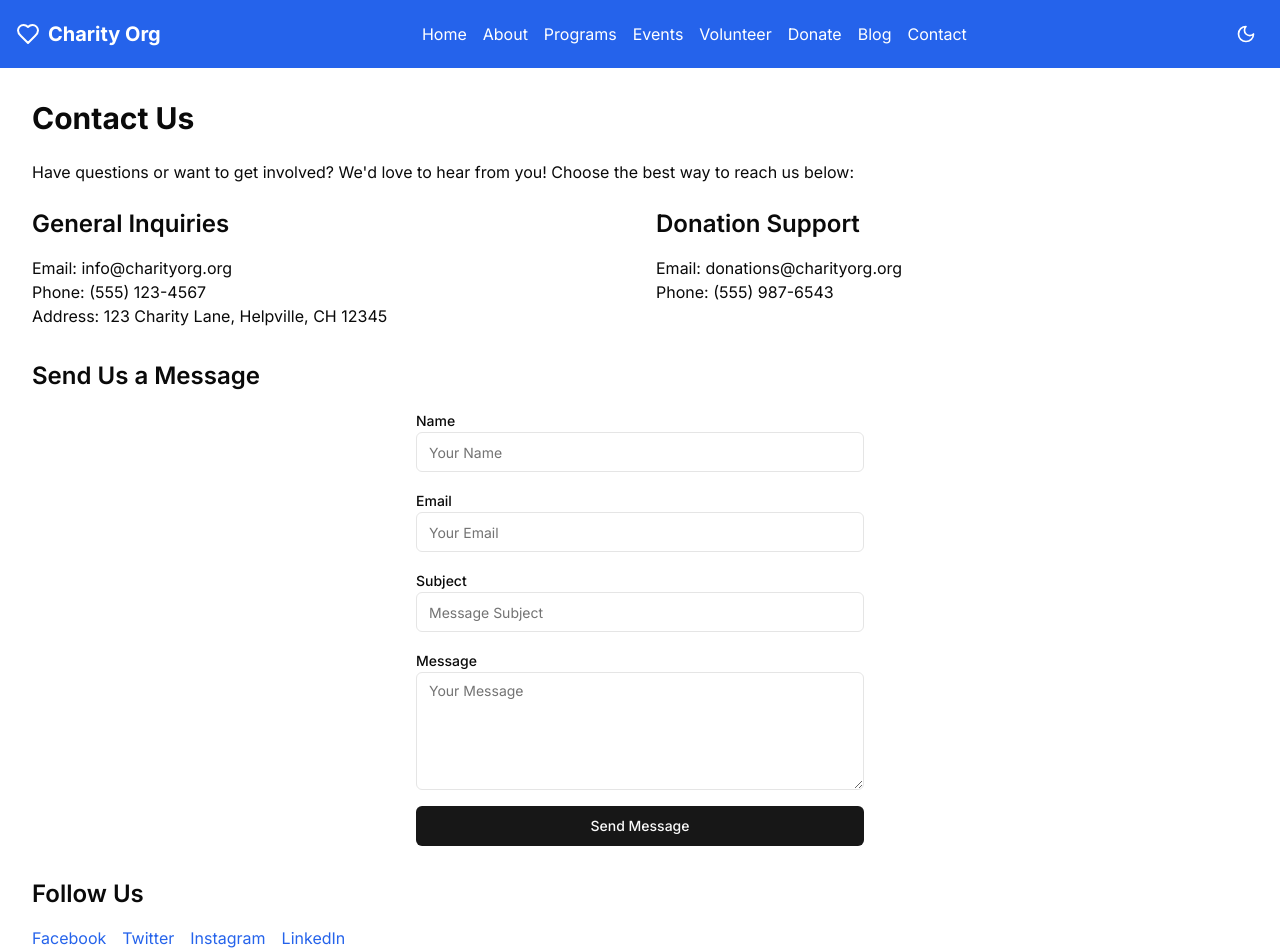
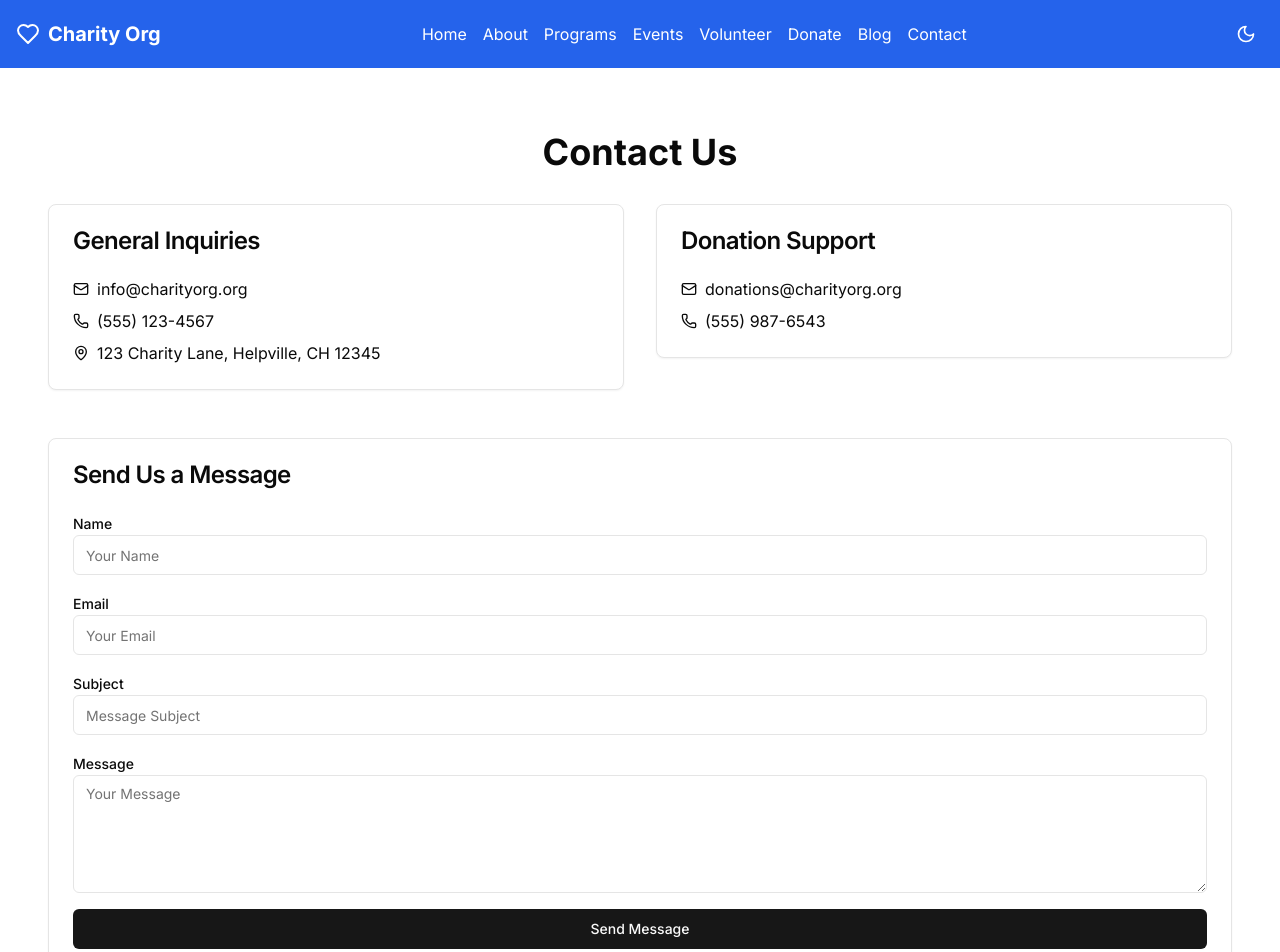
Before and after one commit to Mozart299/rsf-website, a Next.js app: page /contact in a window 1280 px wide. Shown: the top 952 px of the page. Built offline with nearby package versions, Linux system fonts and the light colour scheme.

Commit message:
Refactor Contact page with improved layout and animations; integrate Card components for inquiries and message form

```diff
--- a/src/app/contact/page.tsx
+++ b/src/app/contact/page.tsx
@@ -1,12 +1,14 @@
-'use client'
+"use client"
 
-import { Button } from '@/components/ui/button'
-import { Input } from '@/components/ui/input'
-import { Label } from '@/components/ui/label'
-import { Textarea } from '@/components/ui/textarea'
-import Link from 'next/link'
-import { motion } from 'framer-motion'
-import { useState } from 'react'
+import { Button } from "@/components/ui/button"
+import { Input } from "@/components/ui/input"
+import { Label } from "@/components/ui/label"
+import { Textarea } from "@/components/ui/textarea"
+import { Card, CardContent, CardHeader, CardTitle } from "@/components/ui/card"
+import Link from "next/link"
+import { motion } from "framer-motion"
+import { useState } from "react"
+import { Mail, Phone, MapPin, Facebook, Twitter, Instagram, Linkedin, Loader2 } from "lucide-react"
 
 export default function Contact() {
   const [isSubmitting, setIsSubmitting] = useState(false)
@@ -15,100 +17,114 @@ export default function Contact() {
     e.preventDefault()
     setIsSubmitting(true)
     // Simulate form submission
-    await new Promise(resolve => setTimeout(resolve, 2000))
+    await new Promise((resolve) => setTimeout(resolve, 2000))
     setIsSubmitting(false)
   }
 
+  const fadeInUp = {
+    initial: { opacity: 0, y: 20 },
+    animate: { opacity: 1, y: 0 },
+    transition: { duration: 0.5 },
+  }
+
   return (
-    <div>
-      <motion.h1
-        className="text-3xl font-bold mb-6"
-        initial={{ opacity: 0, y: -20 }}
-        animate={{ opacity: 1, y: 0 }}
-        transition={{ duration: 0.5 }}
-      >
+    <div className="container mx-auto px-4 py-8">
+      <motion.h1 className="text-4xl font-bold mb-8 text-center" {...fadeInUp}>
         Contact Us
       </motion.h1>
-      <motion.p
-        className="mb-6"
-        initial={{ opacity: 0, y: -20 }}
-        animate={{ opacity: 1, y: 0 }}
-        transition={{ duration: 0.5, delay: 0.2 }}
-      >
-        Have questions or want to get involved? We'd love to hear from you! Choose the best way to reach us below:
-      </motion.p>
 
-      <div className="grid grid-cols-1 md:grid-cols-2 gap-8 mb-8">
-        <motion.div
-          initial={{ opacity: 0, x: -20 }}
-          animate={{ opacity: 1, x: 0 }}
-          transition={{ duration: 0.5, delay: 0.4 }}
-        >
-          <h2 className="text-2xl font-semibold mb-4">General Inquiries</h2>
-          <p>Email: info@charityorg.org</p>
-          <p>Phone: (555) 123-4567</p>
-          <p>Address: 123 Charity Lane, Helpville, CH 12345</p>
+      <div className="grid grid-cols-1 md:grid-cols-2 gap-8 mb-12">
+        <motion.div {...fadeInUp} transition={{ delay: 0.2 }}>
+          <Card>
+            <CardHeader>
+              <CardTitle>General Inquiries</CardTitle>
+            </CardHeader>
+            <CardContent className="space-y-2">
+              <div className="flex items-center">
+                <Mail className="mr-2 h-4 w-4" />
+                <span>info@charityorg.org</span>
+              </div>
+              <div className="flex items-center">
+                <Phone className="mr-2 h-4 w-4" />
+                <span>(555) 123-4567</span>
+              </div>
+              <div className="flex items-center">
+                <MapPin className="mr-2 h-4 w-4" />
+                <span>123 Charity Lane, Helpville, CH 12345</span>
+              </div>
+            </CardContent>
+          </Card>
         </motion.div>
-        <motion.div
-          initial={{ opacity: 0, x: 20 }}
-          animate={{ opacity: 1, x: 0 }}
-          transition={{ duration: 0.5, delay: 0.6 }}
-        >
-          <h2 className="text-2xl font-semibold mb-4">Donation Support</h2>
-          <p>Email: donations@charityorg.org</p>
-          <p>Phone: (555) 987-6543</p>
+
+        <motion.div {...fadeInUp} transition={{ delay: 0.4 }}>
+          <Card>
+            <CardHeader>
+              <CardTitle>Donation Support</CardTitle>
+            </CardHeader>
+            <CardContent className="space-y-2">
+              <div className="flex items-center">
+                <Mail className="mr-2 h-4 w-4" />
+                <span>donations@charityorg.org</span>
+              </div>
+              <div className="flex items-center">
+                <Phone className="mr-2 h-4 w-4" />
+                <span>(555) 987-6543</span>
+              </div>
+            </CardContent>
+          </Card>
         </motion.div>
       </div>
 
-      <motion.div
-        initial={{ opacity: 0, y: 20 }}
-        animate={{ opacity: 1, y: 0 }}
-        transition={{ duration: 0.5, delay: 0.8 }}
-      >
-        <h2 className="text-2xl font-semibold mb-4">Send Us a Message</h2>
-        <form className="max-w-md mx-auto" onSubmit={handleSubmit}>
-          <div className="mb-4">
+      <motion.div {...fadeInUp} transition={{ delay: 0.6 }}>
+        <Card>
+          <CardHeader>
+            <CardTitle>Send Us a Message</CardTitle>
+          </CardHeader>
+          <CardContent>
+            <form className="space-y-4" onSubmit={handleSubmit}>
+              <div>
                 <Label htmlFor="name">Name</Label>
                 <Input type="text" id="name" placeholder="Your Name" required />
               </div>
-          <div className="mb-4">
+              <div>
                 <Label htmlFor="email">Email</Label>
                 <Input type="email" id="email" placeholder="Your Email" required />
               </div>
-          <div className="mb-4">
+              <div>
                 <Label htmlFor="subject">Subject</Label>
                 <Input type="text" id="subject" placeholder="Message Subject" required />
               </div>
-          <div className="mb-4">
+              <div>
                 <Label htmlFor="message">Message</Label>
                 <Textarea id="message" placeholder="Your Message" required rows={5} />
               </div>
               <Button type="submit" className="w-full" disabled={isSubmitting}>
-            {isSubmitting ? (
-              <motion.div
-                className="h-5 w-5 border-t-2 border-b-2 border-white rounded-full"
-                animate={{ rotate: 360 }}
-                transition={{ duration: 1, repeat: Infinity, ease: "linear" }}
-              />
-            ) : (
-              'Send Message'
-            )}
+                {isSubmitting ? <Loader2 className="mr-2 h-4 w-4 animate-spin" /> : "Send Message"}
               </Button>
             </form>
+          </CardContent>
+        </Card>
       </motion.div>
 
-      <motion.div
-        className="mt-8"
-        initial={{ opacity: 0, y: 20 }}
-        animate={{ opacity: 1, y: 0 }}
-        transition={{ duration: 0.5, delay: 1 }}
-      >
+      <motion.div className="mt-12 text-center" {...fadeInUp} transition={{ delay: 0.8 }}>
         <h2 className="text-2xl font-semibold mb-4">Follow Us</h2>
-        <div className="flex space-x-4">
-          <Link href="#" className="text-blue-600 dark:text-blue-400 hover:underline">Facebook</Link>
-          <Link href="#" className="text-blue-600 dark:text-blue-400 hover:underline">Twitter</Link>
-          <Link href="#" className="text-blue-600 dark:text-blue-400 hover:underline">Instagram</Link>
-          <Link href="#" className="text-blue-600 dark:text-blue-400 hover:underline">LinkedIn</Link>
+        <div className="flex justify-center space-x-4">
+          <Link href="#" className="text-gray-600 hover:text-blue-600 transition-colors">
+            <Facebook className="h-6 w-6" />
+            <span className="sr-only">Facebook</span>
+          </Link>
+          <Link href="#" className="text-gray-600 hover:text-blue-400 transition-colors">
+            <Twitter className="h-6 w-6" />
+            <span className="sr-only">Twitter</span>
+          </Link>
+          <Link href="#" className="text-gray-600 hover:text-pink-600 transition-colors">
+            <Instagram className="h-6 w-6" />
+            <span className="sr-only">Instagram</span>
+          </Link>
+          <Link href="#" className="text-gray-600 hover:text-blue-800 transition-colors">
+            <Linkedin className="h-6 w-6" />
+            <span className="sr-only">LinkedIn</span>
+          </Link>
         </div>
       </motion.div>
     </div>
```
Lines whose indentation alone changed are shown as unchanged.
